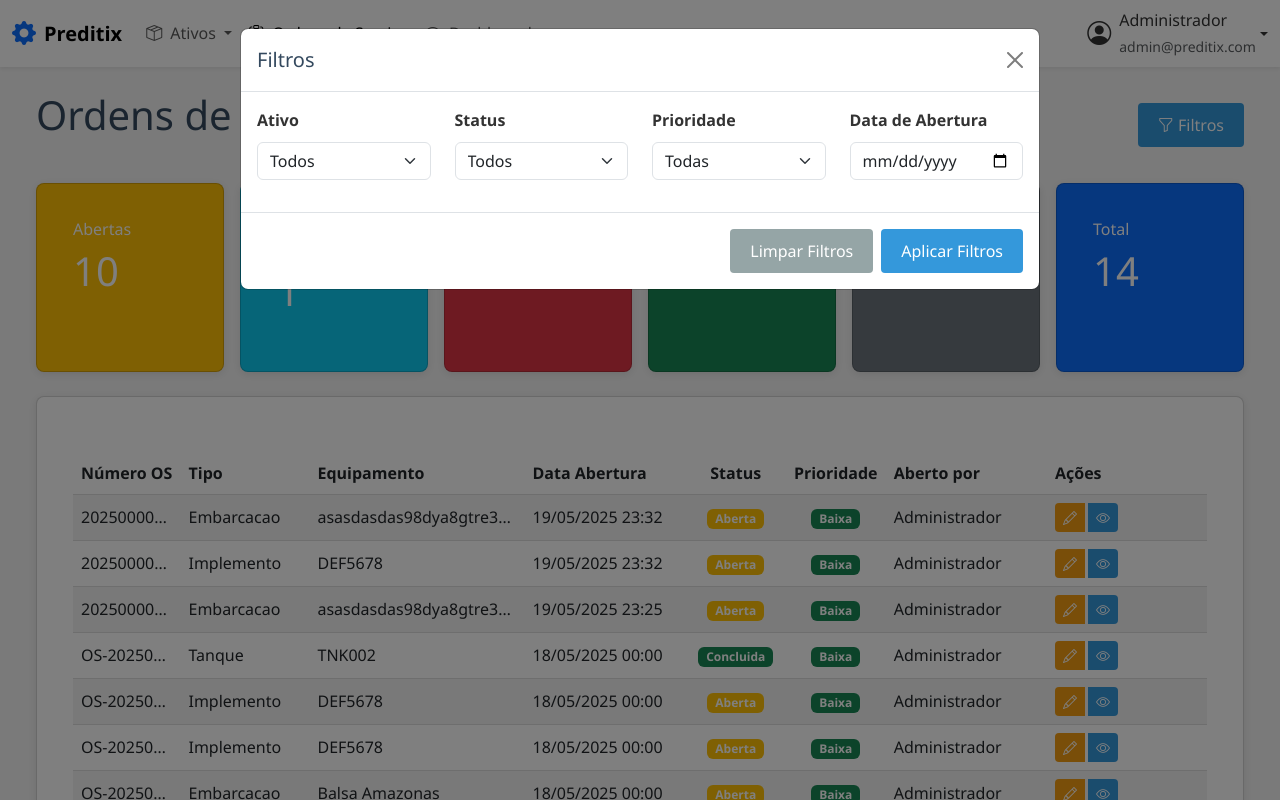
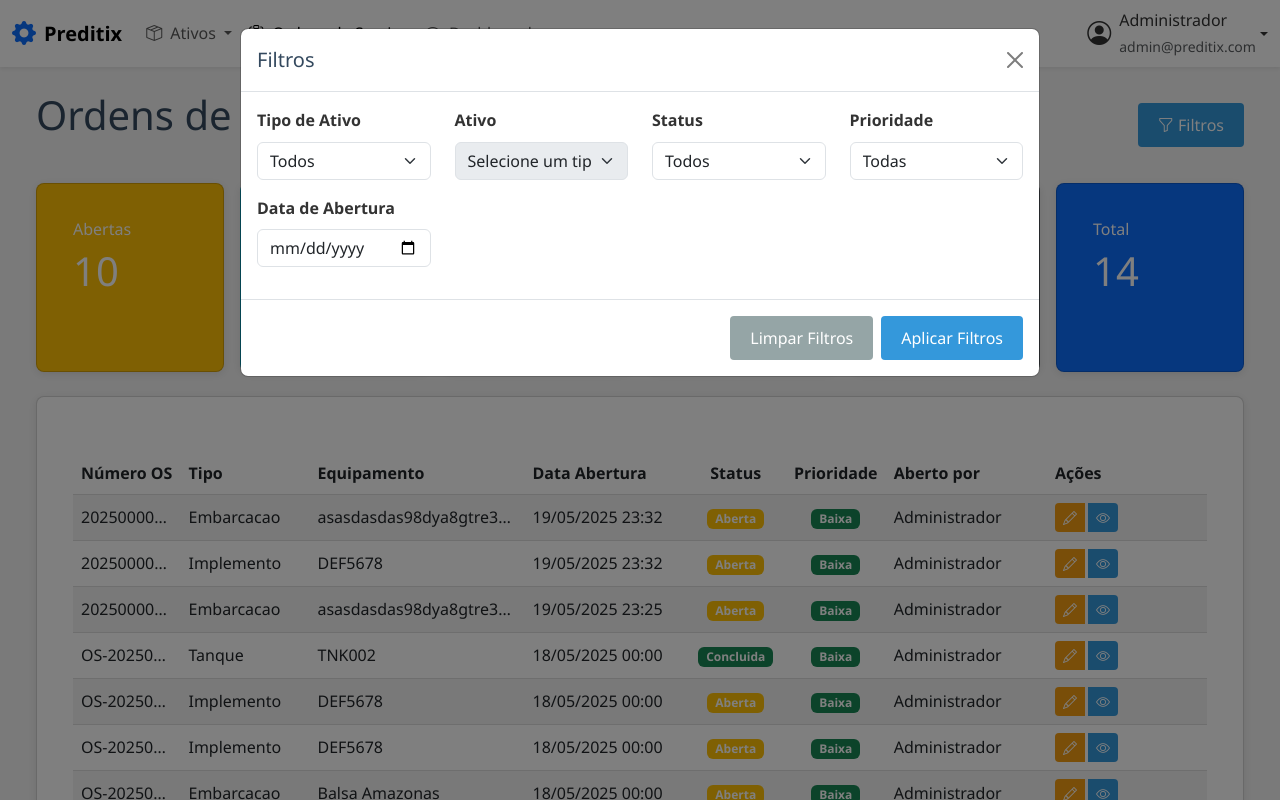
Before and after one commit to palestino2014/preditix, a PHP site: page /preditix_v1/preditix/ordens_servico/ordens_servico.php in a window 1280 px wide, after a click on "Filtros". Run offline with PHP 8.4, Linux system fonts and the light colour scheme; a user stored in the database is signed in; data comes from the database, SQL or seed files in the repository.

Commit message:
filtro por ativo adicionado

```diff
--- a/preditix/ordens_servico/ordens_servico.php
+++ b/preditix/ordens_servico/ordens_servico.php
@@ -16,6 +16,7 @@ $db = new Database();
 // Obtém os filtros da URL
 $filtros = [
     'tipo_equipamento' => $_GET['tipo'] ?? null,
+    'ativo_id' => $_GET['ativo_id'] ?? null,
     'status' => $_GET['status'] ?? null,
     'prioridade' => $_GET['prioridade'] ?? null,
     'data_abertura' => $_GET['data_abertura'] ?? null
@@ -44,6 +45,11 @@ $params = [];
 if ($filtros['tipo_equipamento']) {
     $sql .= " AND os.tipo_equipamento = :tipo_equipamento";
     $params[':tipo_equipamento'] = $filtros['tipo_equipamento'];
+}
+
+if ($filtros['ativo_id']) {
+    $sql .= " AND os.equipamento_id = :ativo_id";
+    $params[':ativo_id'] = $filtros['ativo_id'];
 }
 
 if ($filtros['status']) {
@@ -240,13 +246,21 @@ require_once '../includes/header.php';
                     <div class="row">
                         <div class="col-md-3">
                             <div class="mb-3">
-                                <label for="tipo" class="form-label">Ativo</label>
+                                <label for="tipo" class="form-label">Tipo de Ativo</label>
                                 <select name="tipo" id="tipo" class="form-select">
                                     <option value="">Todos</option>
                                     <option value="embarcacao" <?php echo ($filtros['tipo_equipamento'] ?? '') === 'embarcacao' ? 'selected' : ''; ?>>Embarcação</option>
                                     <option value="veiculo" <?php echo ($filtros['tipo_equipamento'] ?? '') === 'veiculo' ? 'selected' : ''; ?>>Veículo</option>
                                     <option value="implemento" <?php echo ($filtros['tipo_equipamento'] ?? '') === 'implemento' ? 'selected' : ''; ?>>Implemento</option>
                                     <option value="tanque" <?php echo ($filtros['tipo_equipamento'] ?? '') === 'tanque' ? 'selected' : ''; ?>>Tanque</option>
+                                </select>
+                            </div>
+                        </div>
+                        <div class="col-md-3">
+                            <div class="mb-3">
+                                <label for="ativo_id" class="form-label">Ativo</label>
+                                <select name="ativo_id" id="ativo_id" class="form-select">
+                                    <option value="">Todos</option>
                                 </select>
                             </div>
                         </div>
@@ -274,6 +288,8 @@ require_once '../includes/header.php';
                                 </select>
                             </div>
                         </div>
+                    </div>
+                    <div class="row">
                         <div class="col-md-3">
                             <div class="mb-3">
                                 <label for="data_abertura" class="form-label">Data de Abertura</label>
@@ -291,3 +307,51 @@ require_once '../includes/header.php';
         </div>
     </div>
 </div>
+
+<script>
+document.addEventListener('DOMContentLoaded', function() {
+    const tipoSelect = document.getElementById('tipo');
+    const ativoSelect = document.getElementById('ativo_id');
+
+    // Carrega ativos quando a página carrega
+    carregarAtivos();
+
+    // Carrega ativos quando o tipo muda
+    tipoSelect.addEventListener('change', function() {
+        carregarAtivos();
+    });
+
+    function carregarAtivos() {
+        const tipo = tipoSelect.value;
+
+        // Limpa o select de ativos
+        ativoSelect.innerHTML = '<option value="">Todos</option>';
+
+        if (!tipo) {
+            // Se nenhum tipo selecionado, desabilita o campo ativo
+            ativoSelect.disabled = true;
+            ativoSelect.innerHTML = '<option value="">Selecione um tipo de equipamento primeiro</option>';
+        } else {
+            // Habilita o campo ativo e carrega ativos do tipo específico
+            ativoSelect.disabled = false;
+
+            fetch(`processamento/busca_equipamentos.php?tipo=${tipo}`)
+                .then(response => response.json())
+                .then(data => {
+                    if (data.success) {
+                        data.equipamentos.forEach(equipamento => {
+                            const option = document.createElement('option');
+                            option.value = equipamento.id;
+                            option.textContent = equipamento.identificacao;
+                            option.selected = equipamento.id == '<?php echo $filtros['ativo_id'] ?? ''; ?>';
+                            ativoSelect.appendChild(option);
+                        });
+                    }
+                })
+                .catch(error => {
+                    console.error('Erro ao carregar ativos:', error);
+                });
+        }
+    }
+});
+</script>
```
Also changed, not shown: preditix/ordens_servico/processamento/busca_equipamentos.php (+24 -61 lines).
